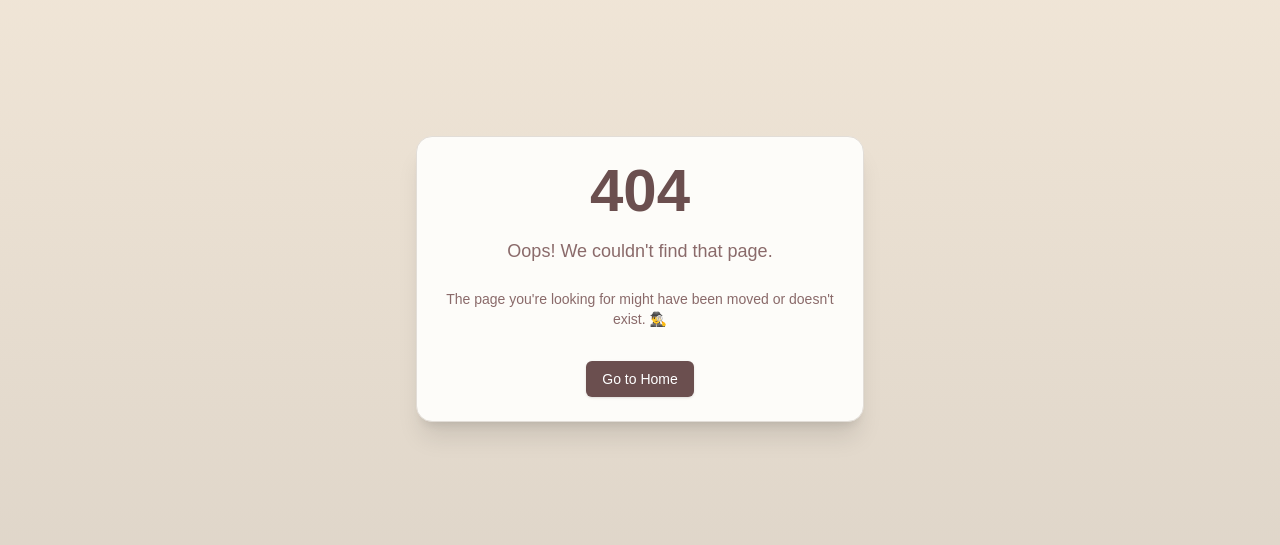
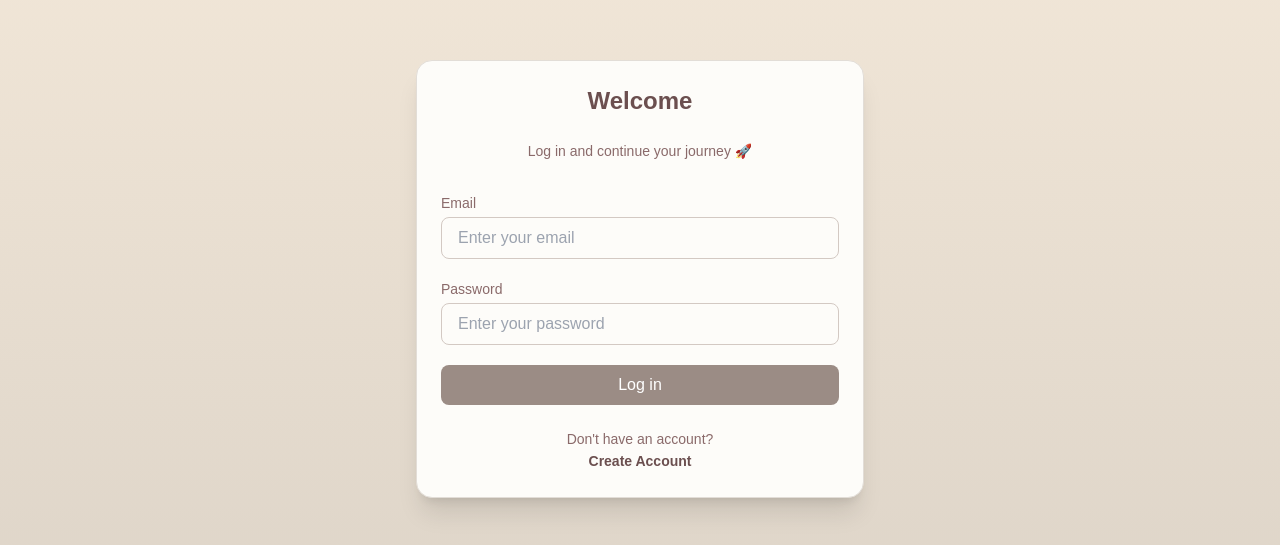
Before and after one commit to JAGORING/next_form_login, a Next.js app: page /login in a window 1280 px wide. Before the commit this address had no page. Shown: the part 121-666 px from the top of the page. Built offline with nearby package versions, Linux system fonts and the light colour scheme.

Commit message:
[feat] 폴더 구조 변경 및 Home 페이지 추가

```diff
--- a/src/app/create-account/page.tsx
+++ b/src/app/(auth)/create-account/page.tsx
@@ -1,10 +1,10 @@
 'use client';
 import React from 'react';
 import { useFormState } from 'react-dom';
-import Input from '../components/Input';
-import FormButton from '../components/FormButton';
 import { handleSubmitForm } from './action';
 import Link from 'next/link';
+import Input from '@/app/components/Input';
+import FormButton from '@/app/components/FormButton';
 
 export default function CreateAccount() {
   const [state, action] = useFormState(handleSubmitForm, null);
@@ -51,7 +51,7 @@ export default function CreateAccount() {
             <div className="mt-5 text-center text-sm text-green-600 bg-green-100 p-3 rounded-lg">
               🌿 Account created! Welcome aboard!
               <div className="mt-2 text-center">
-                <Link href="/" className="text-[#6b4f4f] text-sm hover:underline font-semibold">
+                <Link href="/login" className="text-[#6b4f4f] text-sm hover:underline font-semibold">
                   Go to Log in
                 </Link>
               </div>
--- a/src/app/(login)/page.tsx
+++ b/src/app/(auth)/login/page.tsx
@@ -1,9 +1,9 @@
 'use client';
 import { useFormState } from 'react-dom';
-import Input from '../components/Input';
-import FormButton from '../components/FormButton';
 import { handleSubmitForm } from './action';
 import Link from 'next/link';
+import Input from '@/app/components/Input';
+import FormButton from '@/app/components/FormButton';
 
 export default function Login() {
   const [state, action] = useFormState(handleSubmitForm, null);
--- /dev/null
+++ b/src/app/(auth)/page.tsx
@@ -0,0 +1,17 @@
+import Link from 'next/link';
+
+export default function Home() {
+  return (
+    <div className="flex items-center justify-center min-h-screen">
+      <div className="w-full max-w-md p-6 bg-[#fdfcf9] shadow-xl rounded-2xl border border-[#e2ddd7]">
+        <h2 className="text-2xl font-semibold text-center text-[#6b4f4f] mb-6">Welcome</h2>
+        <p className="text-sm text-center text-[#8a6a6a] mb-8">Log in and continue your journey 🚀</p>
+        <div className="mt-6 text-center">
+          <Link href="/login" className="text-[#6b4f4f] text-sm hover:underline font-semibold">
+            Log in
+          </Link>
+        </div>
+      </div>
+    </div>
+  );
+}
--- a/src/app/components/Input.tsx
+++ b/src/app/components/Input.tsx
@@ -18,7 +18,12 @@ const Input = ({ label, errors, name, ...props }: InputProps & InputHTMLAttribut
         name={name}
         className="w-full mt-1 px-4 py-2 bg-[#fdfcf9] border border-[#d3c9c3] rounded-lg focus:ring-2 focus:ring-[#9b8c85] focus:outline-none"
       />
-      {errors && errors.map((err) => <p className="mt-1 text-xs text-red-600">{err}</p>)}
+      {errors &&
+        errors.map((err, idx) => (
+          <p key={idx} className="mt-1 text-xs text-red-600">
+            {err}
+          </p>
+        ))}
     </div>
   );
 };
--- a/src/app/layout.tsx
+++ b/src/app/layout.tsx
@@ -2,8 +2,11 @@ import type { Metadata } from 'next';
 import './globals.css';
 
 export const metadata: Metadata = {
-  title: 'Next Login Form',
-  description: 'Generated by create next app',
+  title: {
+    template: '%s | JAGOWORLD',
+    default: 'Home',
+  },
+  description: 'Next Project',
 };
 
 export default function RootLayout({
--- a/src/middleware.ts
+++ b/src/middleware.ts
@@ -7,6 +7,7 @@ interface Routes {
 }
 const publicOnlyUrls: Routes = {
   '/': true,
+  '/login': true,
   '/create-account': true,
 };
 
@@ -26,5 +27,5 @@ export const middleware = async (request: NextRequest) => {
 };
 
 export const config = {
-  matcher: ['/', '/profile', '/create-account'],
+  matcher: ['/', '/login', '/profile', '/create-account'],
 };
```
Also changed, not shown: src/app/(auth)/create-account/action.ts (renamed from src/app/create-account/action.ts), src/app/(auth)/login/action.ts (renamed from src/app/(login)/action.ts).
